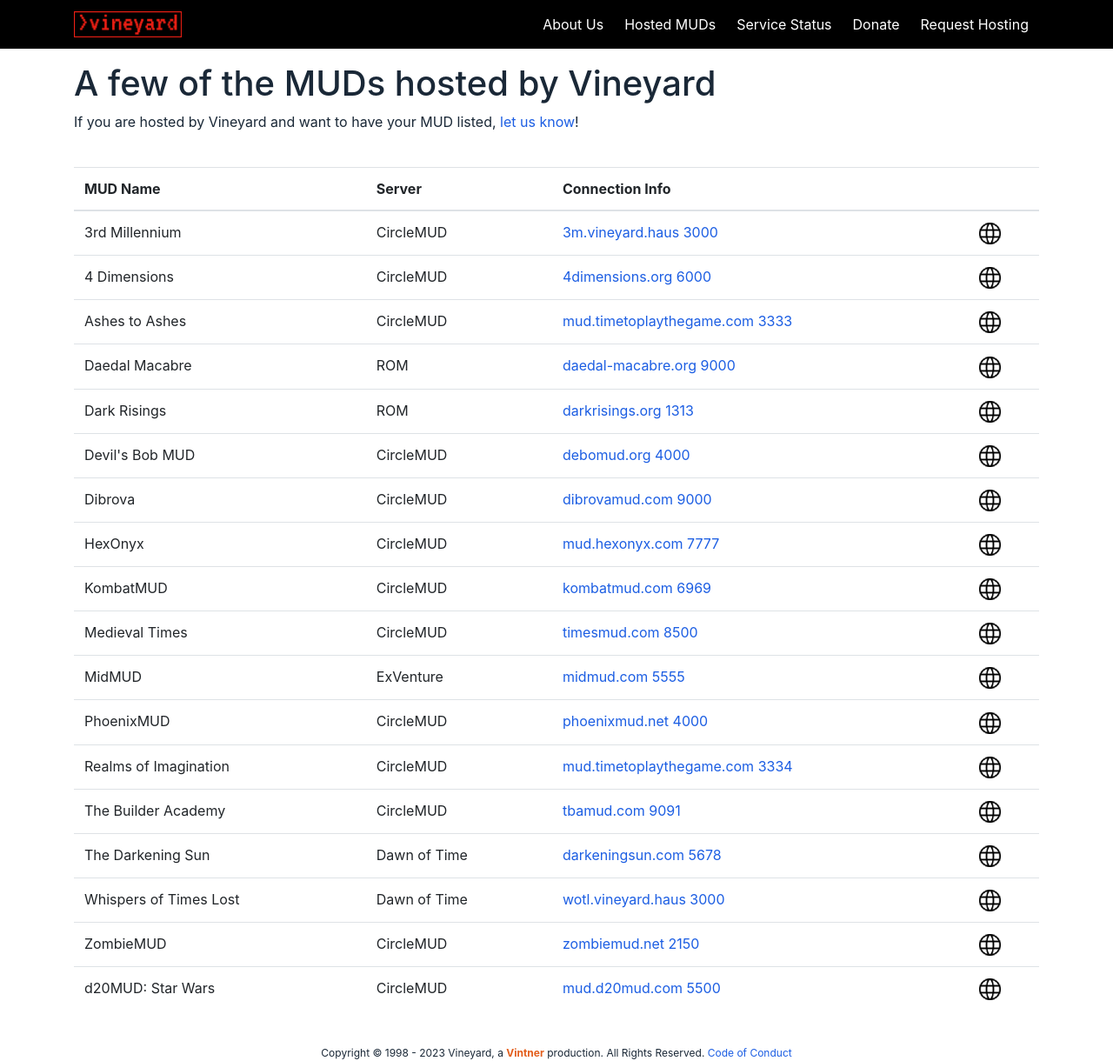
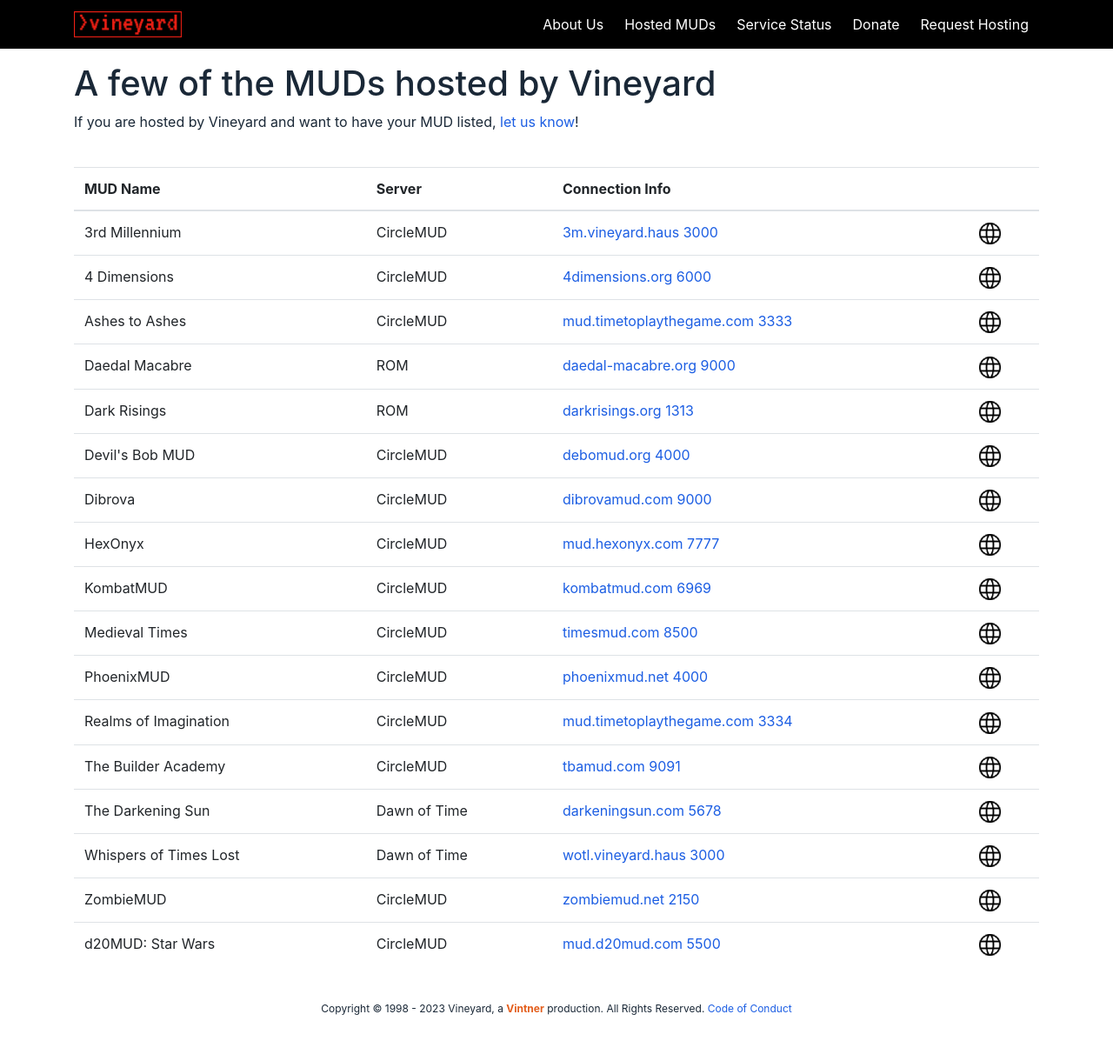
Before and after one commit to vintnerhaus/vineyard.haus, a Jekyll site: the page built from muds.html, in a window 1280 px wide. Shown: the whole page at 87% size. Built offline with Jekyll 4.4.1, drawn with Linux system fonts in a browser that asks for light colours; nearby versions of some CDN libraries; Markdown is read by kramdown in place of the engine named in the settings; after the commit the page ends 1169 px from its top, so only the background shows below that.

Commit message:
Update mud_list.json

```diff
--- a/_data/mud_list.json
+++ b/_data/mud_list.json
@@ -1,13 +1,6 @@
 {
   "title": "MUDs hosted by Vineyard",
   "muds": [
-    {
-      "mud_name": "d20MUD: Star Wars",
-      "server": "CircleMUD",
-      "site": "d20mud.com",
-      "server_address": "mud.d20mud.com",
-      "server_port": "5500",
-    },
     {
       "mud_name": "Daedal Macabre",
       "server": "ROM",
@@ -86,13 +79,6 @@
       "server_port": "2150",
     },
     {
-      "mud_name": "MidMUD",
-      "server": "ExVenture",
-      "site": "midmud.com",
-      "server_address": "midmud.com",
-      "server_port": "5555",
-    },
-    {
       "mud_name": "The Darkening Sun",
       "server": "Dawn of Time",
       "site": "darkeningsun.com",
@@ -126,6 +112,13 @@
       "site": "4dimensions.org",
       "server_address": "4dimensions.org",
       "server_port": "6000",
+    },
+    {
+      "mud_name": "d20MUD: Star Wars",
+      "server": "CircleMUD",
+      "site": "d20mud.com",
+      "server_address": "mud.d20mud.com",
+      "server_port": "5500",
     }
   ]
 }
```
